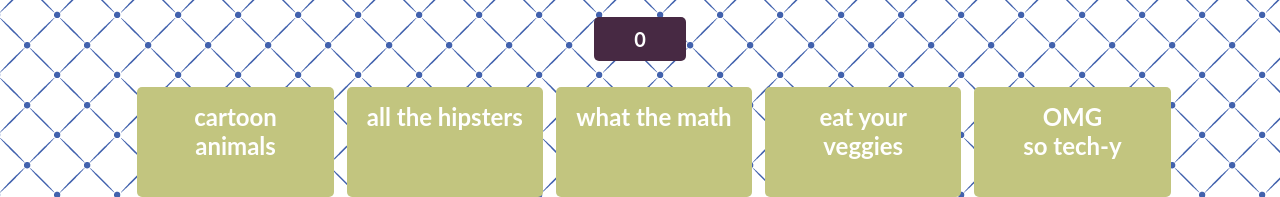
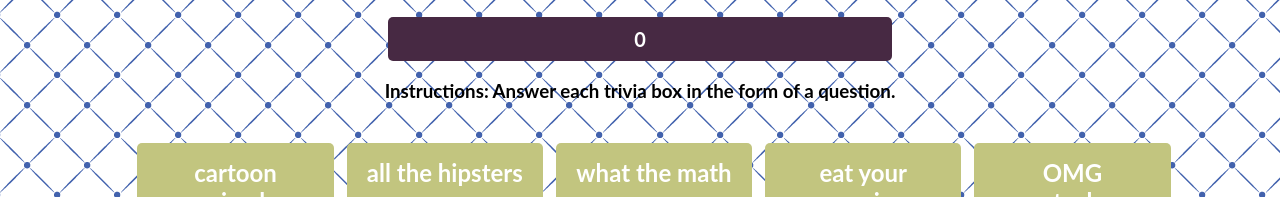
Before and after one commit to dcamriff/jeopardy-game-wdi, a plain HTML site: page index.html in a window 1280 px wide. Shown: the part 222-419 px from the top of the page. Drawn offline with nearby package versions, Linux system fonts and the light colour scheme.

Commit message:
added instructions to index.html

```diff
--- a/index.html
+++ b/index.html
@@ -20,6 +20,7 @@
     <div id='score-section'>
         <h2>SCORE</h2>
         <div id='current-score' class='score'>0</div>
+        <h3>Instructions: Answer each trivia box in the form of a question.</h3>
     </div>
 
     <div id='gameboard' class='grid-container'>
```
Also changed, not shown: app.js (+7 -7 lines).
